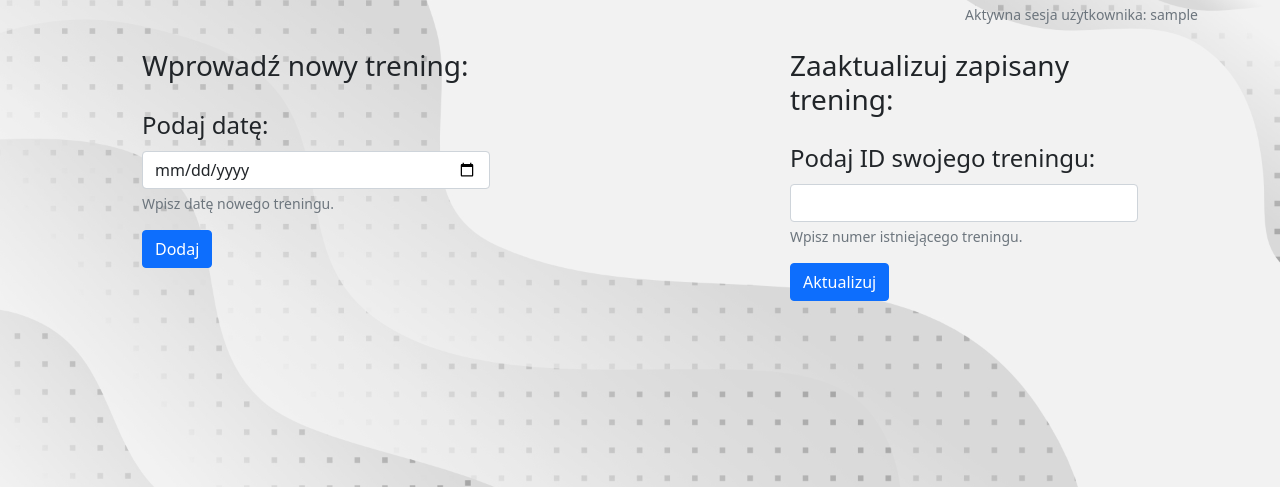
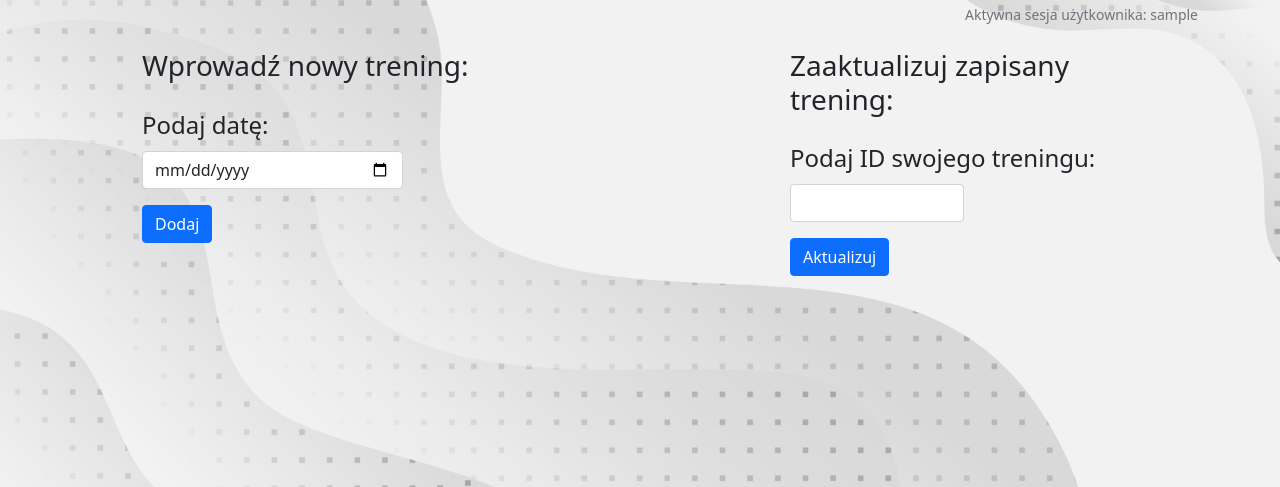
Before and after one commit to Nedved942/LoveFitLife-Aplikacja-do-zapisywania-treningow, a Flask app: page /dodawanie-treningu in a window 1280 px wide. Shown: the part 56-543 px from the top of the page. Run offline with Flask 3, Linux system fonts and the light colour scheme; the visitor is signed in with stand-in values (Sample User, id 1).

Commit message:
Zaktualizowanie szablonow add_workout.html i edit_workout.html

```diff
--- a/templates/add_workout.html
+++ b/templates/add_workout.html
@@ -11,8 +11,7 @@
                 <form action="{{ url_for('add_workout') }}" method="post">
                     <div class="mb-3">
                         <label class="form-label fs-4">Podaj datę:</label>
-                        <input type="date" class="form-control" name="training_date">
-                        <div class="form-text">Wpisz datę nowego treningu.</div>
+                        <input type="date" class="form-control w-75" name="training_date">
                     </div>
                     <button type="submit" class="btn btn-primary">Dodaj</button>
                 </form>
@@ -22,8 +21,7 @@
                 <form action="{{ url_for('add_workout') }}" method="post">
                     <div class="mb-3">
                         <label class="form-label fs-4">Podaj ID swojego treningu:</label>
-                        <input type="text" class="form-control" name="training_id">
-                        <div class="form-text">Wpisz numer istniejącego treningu.</div>
+                        <input type="text" class="form-control w-50" name="training_id">
                     </div>
                     <button type="submit" class="btn btn-primary">Aktualizuj</button>
                 </form>
--- a/templates/edit_workout.html
+++ b/templates/edit_workout.html
@@ -4,8 +4,12 @@
 {% set active_page="add_workout" %}
 
 {% block content %}
+    <div class="m-4 row">
+        <h3 class="col-md-4 text-start">Użytkownik: {{ edit_training.trainings.nick }}</h3>
+        <h3 class="col-md-4 text-center">Trening ID: {{ edit_training_id }}</h3>
+        <h3 class="col-md-4 text-end">Data: {{ edit_training.date.strftime("%d-%m-%Y") }}</h3>
+    </div>
 
-    <h3 class="m-4 text-center">Trening ID: {{ edit_training_id }} -- Data: {{ edit_training.date.strftime("%d-%m-%Y") }} -- Użytkownik: {{ edit_training.trainings.nick }}</h3>
     {% if edit_training.exercises_done_in_training %}
         <table class="table table-striped table-hover mb-5">
             <thead>
```
Lines whose indentation alone changed are shown as unchanged.
